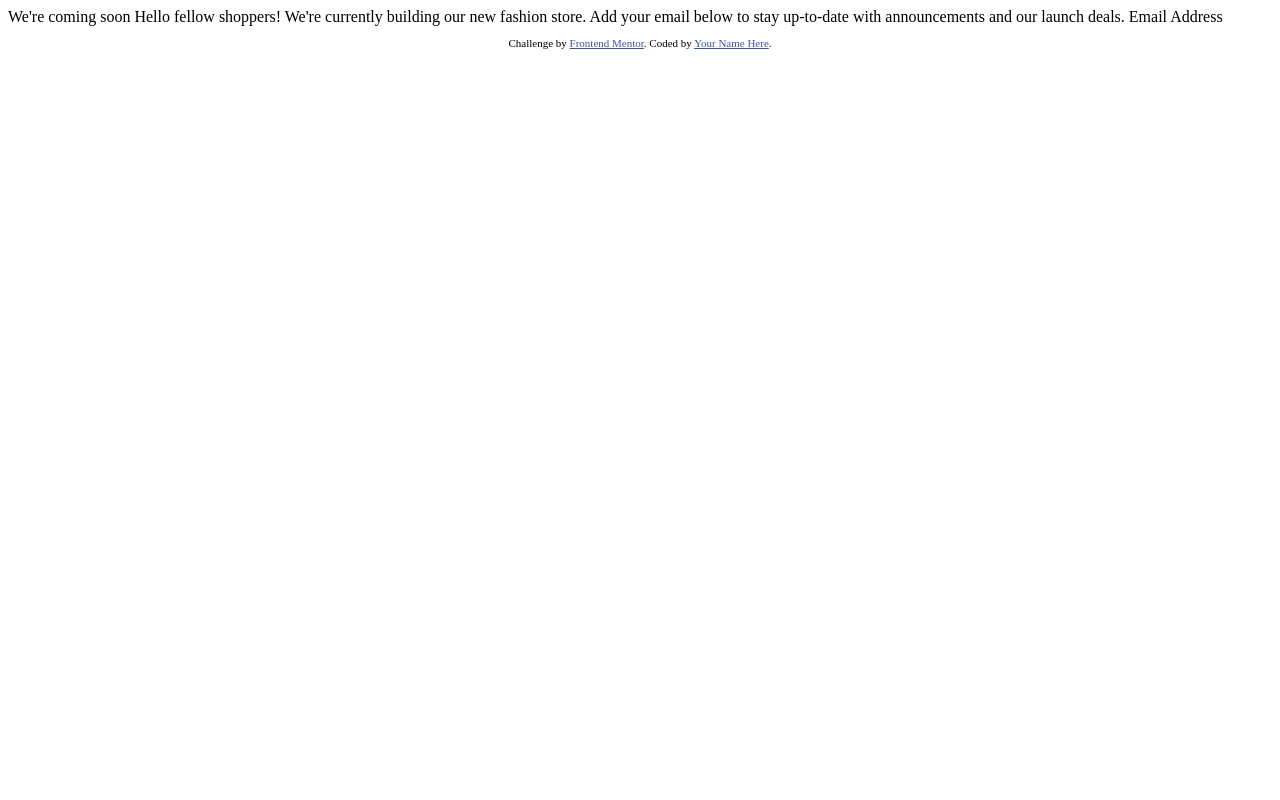
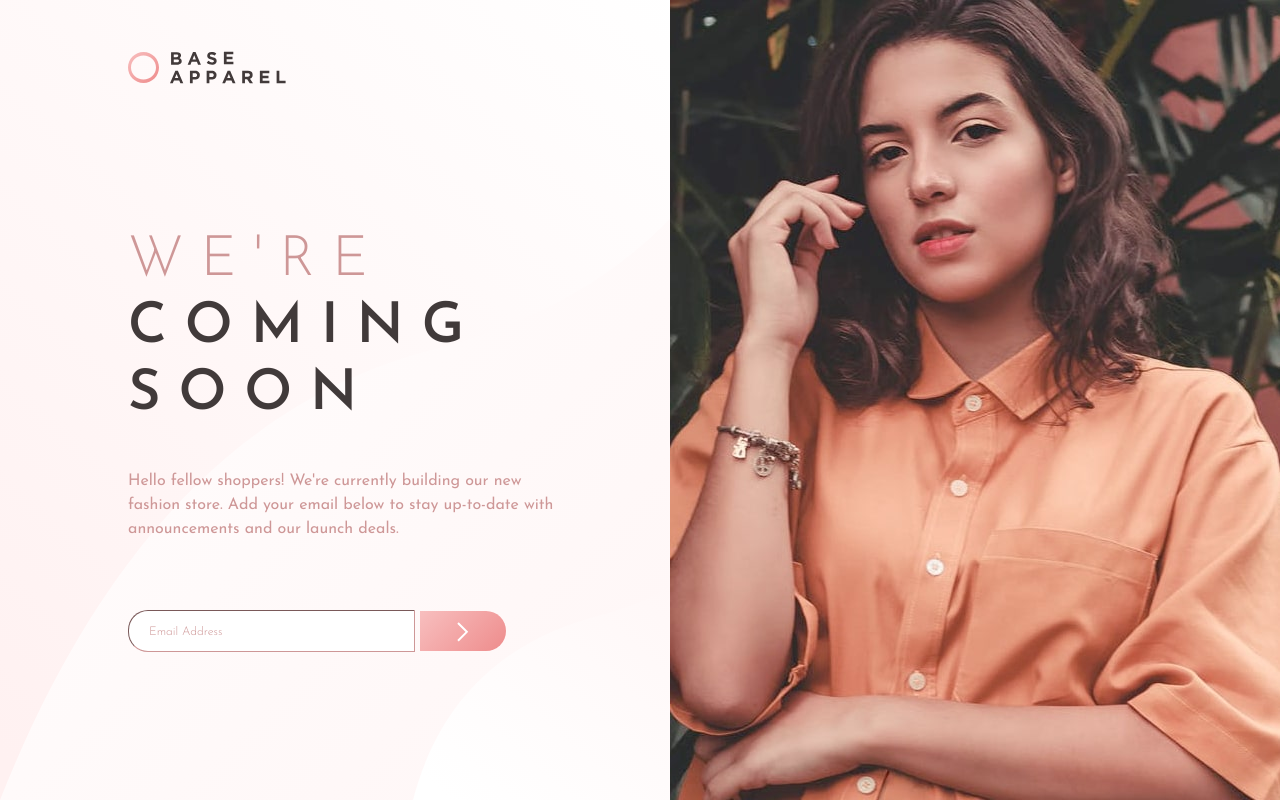
Before and after one commit to Rigzbot/Apparel-landingPage, a plain HTML site: page index.html in a window 1280 px wide. Drawn offline with nearby package versions, Linux system fonts and the light colour scheme.

Commit message:
Complete site for desktop only

```diff
--- a/index.html
+++ b/index.html
@@ -1,33 +1,40 @@
 <!DOCTYPE html>
 <html lang="en">
 <head>
+  <!-- Meta Tags -->
   <meta charset="UTF-8">
   <meta name="viewport" content="width=device-width, initial-scale=1.0"> <!-- displays site properly based on user's device -->
 
+  <title>Frontend Mentor | Base Apparel coming soon page</title>
+  <!-- favicon -->
   <link rel="icon" type="image/png" sizes="32x32" href="./images/favicon-32x32.png">
-
-  <title>Frontend Mentor | Base Apparel coming soon page</title>
-
-  <!-- Feel free to remove these styles or customise in your own stylesheet 👍 -->
-  <style>
-    .attribution { font-size: 11px; text-align: center; }
-    .attribution a { color: hsl(228, 45%, 44%); }
-  </style>
+  <!-- google fonts -->
+  <link rel="preconnect" href="https://fonts.gstatic.com">
+  <link href="https://fonts.googleapis.com/css2?family=Josefin+Sans:wght@300;400;600&display=swap" rel="stylesheet">
+  <!-- bootstap css file -->
+  <link href="https://cdn.jsdelivr.net/npm/bootstrap@5.0.0-beta3/dist/css/bootstrap.min.css" rel="stylesheet" integrity="sha384-eOJMYsd53ii+scO/bJGFsiCZc+5NDVN2yr8+0RDqr0Ql0h+rP48ckxlpbzKgwra6" crossorigin="anonymous">
+  <!-- Custom css file -->
+  <link rel="stylesheet" href="styles/styles.css">
 </head>
 <body>
+  <!-- MODEL IMG -->
+  <img class ="model" src="images/hero-desktop.jpg" alt="model-img">
 
-  We're coming soon
 
-  Hello fellow shoppers! We're currently building our new fashion store.
-  Add your email below to stay up-to-date with announcements and our launch deals.
+  <!-- main text -->
+  <div class="main">
+    <!-- logo img -->
+    <img class ="logo" src="images/logo.svg" alt="logo-img">
 
-  Email Address
+    <h1><span>W E ' R E</span><br>C O M I N G<br>S O O N</h1>
 
-  <footer>
-    <p class="attribution">
-      Challenge by <a href="https://www.frontendmentor.io?ref=challenge" target="_blank">Frontend Mentor</a>.
-      Coded by <a href="#">Your Name Here</a>.
-    </p>
-  </footer>
+    <p>Hello fellow shoppers! We're currently building our new <br> fashion store.
+    Add your email below to stay up-to-date with <br> announcements and our launch deals.</p>
+
+    <form class="emailInput" action="index.html" method="post">
+      <input class="email" type="email" name="email" placeholder="Email Address">
+      <button class="submit" type="submit" name="button"><img src="images/icon-arrow.svg"></button>
+    </form>
+  </div>
 </body>
 </html>
--- /dev/null
+++ b/styles/styles.css
@@ -0,0 +1,82 @@
+/* BASE STYLES */
+*,
+*::before,
+*::after {
+    box-sizing: border-box;
+}
+
+body{
+  font-size: 16px;
+  font-family: 'Josefin Sans', sans-serif;
+
+  min-height: 100vh;
+  max-width: 1440px;
+  margin: auto;
+
+}
+
+h1{
+  font-weight: 600;
+  font-size: 3.5rem;
+  margin-bottom: 20px;
+  color: hsl(0, 6%, 24%);
+}
+
+span{
+  font-weight: 300;
+  color: hsl(0, 36%, 70%);
+}
+
+p{
+  font-weight: 400;
+  color: hsl(0, 36%, 70%);
+  margin-top: 7%;
+  margin-bottom: 7%;
+}
+
+/* Main Styles */
+
+.main{
+  max-width: 830px;
+  height: 800px;
+  padding: 4% 10%;
+  background-image: url("../images/bg-pattern-desktop.svg"), linear-gradient(135deg, hsl(0, 0%, 100%), hsl(0, 100%, 98%));
+}
+
+
+/*images*/
+.model{
+  float: right;
+}
+
+.logo{
+  margin-bottom: 25%;
+}
+
+.submit{
+  margin-top: 5%;
+  background-image: linear-gradient(135deg, hsl(0, 80%, 86%), hsl(0, 74%, 74%));
+  border: none;
+  border-radius: 0 20px 20px 0;
+  width: 15%;
+  height: 40px;
+}
+
+.email{
+margin-top: 5%;
+width: 50%;
+height: 40px;
+border-color: hsl(0, 36%, 70%);
+border-width: 1px;
+border-radius: 20px 0 0 20px;
+position: relative;
+color: hsl(0, 36%, 70%);
+outline: none;
+padding: 20px;
+}
+
+::placeholder{
+  color: hsl(0, 36%, 70%);
+  font-size: 12px;
+  font-weight: 300;
+}
```
